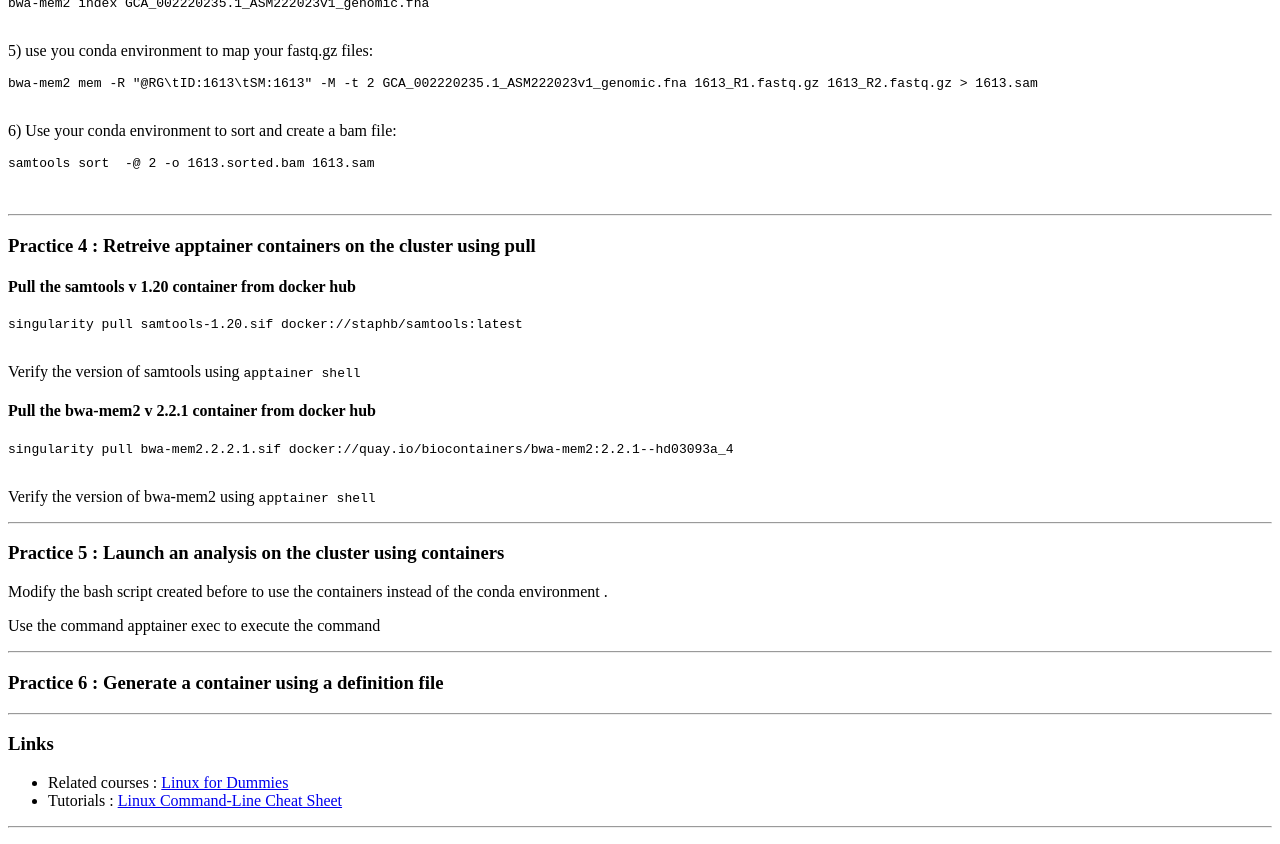
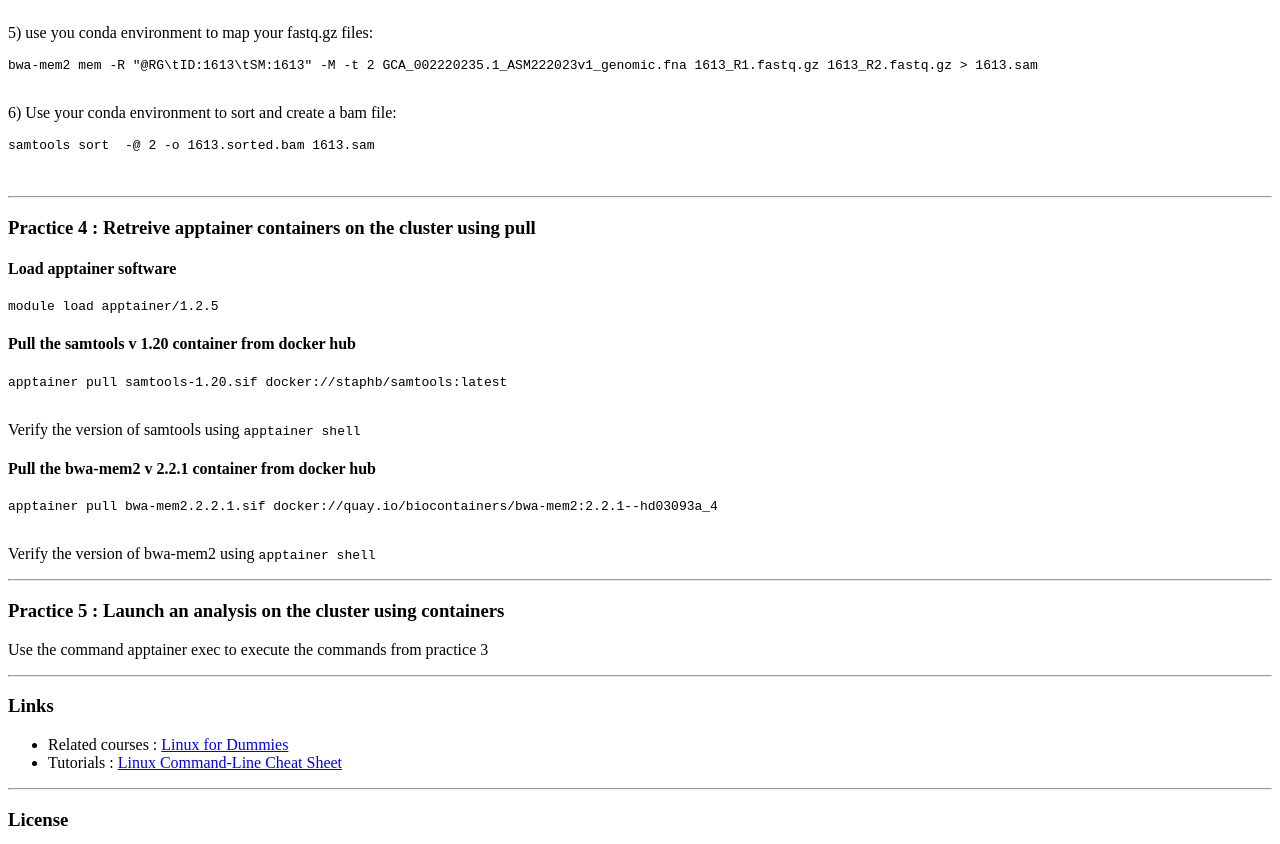
Before and after one commit to wave-centre/cibig, a Jekyll site: the page built from docs/course_materials/REPRO/CONTAINERS/CONTAINERS_practice.md, in a window 1280 px wide and 900 px high, scrolled down 2637 px, cut to the strip 0-844 px from the top of the window. Built offline with Jekyll 4.4.1, drawn with Linux system fonts in a browser that asks for light colours; our own code applies the rules of GitHub Pages for plain Markdown files; some of the changed text lies outside the part shown.

Commit message:
Update CONTAINERS_practice.md

````diff
--- a/docs/course_materials/REPRO/CONTAINERS/CONTAINERS_practice.md
+++ b/docs/course_materials/REPRO/CONTAINERS/CONTAINERS_practice.md
@@ -20,7 +20,6 @@
 * [Practice 3: Launch an analysis on the cluster using your conda environment](#practice-3)
 * [Practice 4 : Retreive apptainer containers on the cluster using pull](#practice-4)
 * [practice 5 : Launch an analysis on the cluster using containers](#practice-5)
-* [practice 6 : Generate a container using a definition file](#practice-6)
 * [Links](#links)
 * [License](#license)
 
@@ -243,10 +242,16 @@ samtools sort  -@ 2 -o 1613.sorted.bam 1613.sam
 <a name="practice-4"></a>
 ### Practice 4 :  Retreive apptainer containers on the cluster using pull
 
+#### Load apptainer software
+
+```
+module load apptainer/1.2.5
+```
+
 #### Pull the samtools v 1.20 container from docker hub
 
 ```
-singularity pull samtools-1.20.sif docker://staphb/samtools:latest
+apptainer pull samtools-1.20.sif docker://staphb/samtools:latest
 
 ```
 
@@ -256,7 +261,7 @@ Verify the version of samtools using `apptainer shell`
 #### Pull the bwa-mem2 v 2.2.1 container from docker hub
 
 ```
-singularity pull bwa-mem2.2.2.1.sif docker://quay.io/biocontainers/bwa-mem2:2.2.1--hd03093a_4
+apptainer pull bwa-mem2.2.2.1.sif docker://quay.io/biocontainers/bwa-mem2:2.2.1--hd03093a_4
 
 ```
 
@@ -268,17 +273,12 @@ Verify the version of bwa-mem2 using `apptainer shell`
 <a name="practice-5"></a>
 ### Practice 5 : Launch an analysis on the cluster using containers
 
-Modify the bash script created before to use the containers instead of the conda environment .
 
-Use the command apptainer exec to execute the command
+Use the command apptainer exec to execute the commands from practice 3
 
 -----------------------
 
-<a name="practice-6"></a>
-### Practice 6 : Generate a container using a definition file
 
-
------------------------
 
 
 
````
